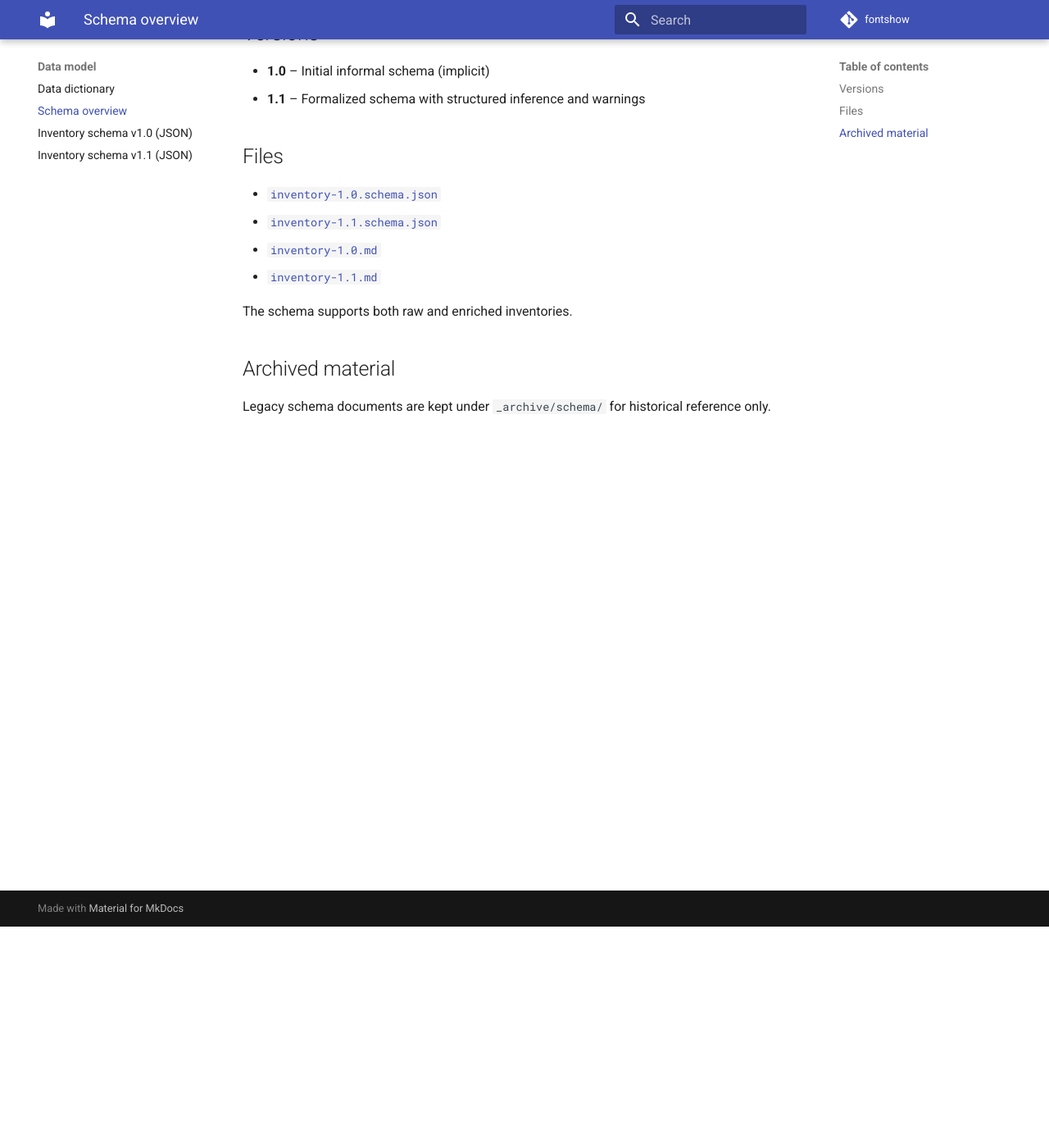
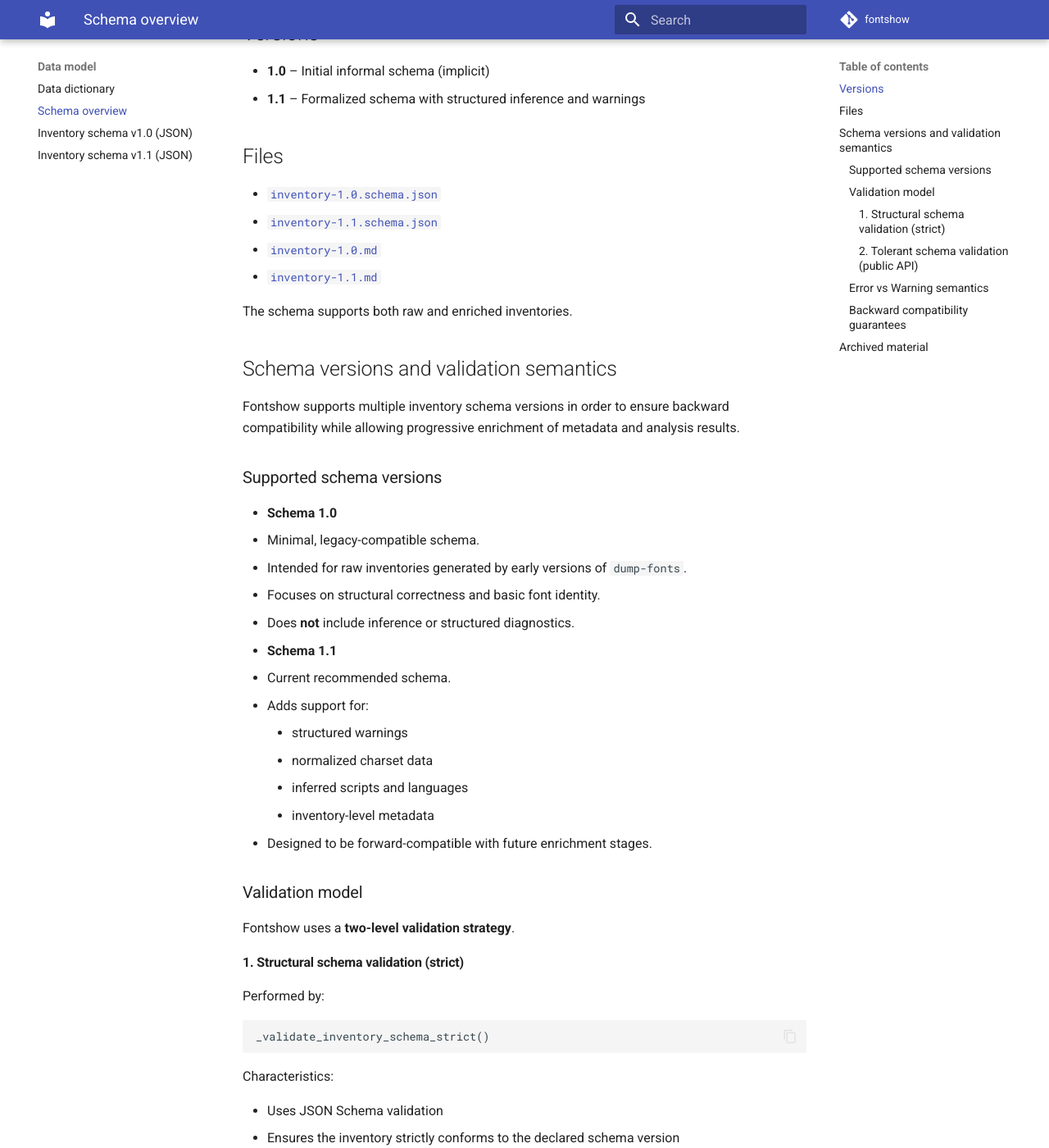
Before and after one commit to marco0560/Fontshow, an MkDocs documentation site: the page built from docs/schema/index.md, in a window 1280 px wide and 1400 px high, scrolled down 270 px. Shown: the whole window at 82% size. Built offline with MkDocs 1.6.1 and Material for MkDocs 9.7.7, drawn with Linux system fonts in a browser that asks for light colours; comment, search, counter and statistics services are not loaded; some of the changed text lies outside the part shown.

Commit message:
docs(schema): align schema docs and add minimal real-world regression fixture
- Updated schema documentation index to reflect current inventory schema structure
- Added minimal real-world inventory fixture for regression testing
- Replaced full inventory fixture with reduced representative sample
- Adjusted regression test to use the new minimal fixture
- Fixed internal documentation links and anchors (MkDocs-compatible)

This commit finalizes schema documentation alignment and ensures
regression coverage without introducing large binary test artifacts.

````diff
--- a/docs/schema/index.md
+++ b/docs/schema/index.md
@@ -17,6 +17,107 @@ font inventory files.
 
 The schema supports both raw and enriched inventories.
 
+## Schema versions and validation semantics
+
+Fontshow supports multiple inventory schema versions in order to ensure backward compatibility while allowing progressive enrichment of metadata and analysis results.
+
+### Supported schema versions
+
+- **Schema 1.0**
+  - Minimal, legacy-compatible schema.
+  - Intended for raw inventories generated by early versions of `dump-fonts`.
+  - Focuses on structural correctness and basic font identity.
+  - Does **not** include inference or structured diagnostics.
+
+- **Schema 1.1**
+  - Current recommended schema.
+  - Adds support for:
+    - structured warnings
+    - normalized charset data
+    - inferred scripts and languages
+    - inventory-level metadata
+  - Designed to be forward-compatible with future enrichment stages.
+
+### Validation model
+
+Fontshow uses a **two-level validation strategy**.
+
+#### 1. Structural schema validation (strict)
+
+Performed by:
+
+```python
+_validate_inventory_schema_strict()
+```
+
+Characteristics:
+
+- Uses JSON Schema validation
+- Ensures the inventory strictly conforms to the declared schema version
+- Raises a `ValidationError` on failure
+- Intended for:
+  - internal validation
+  - CI
+  - regression tests
+  - schema development
+
+This level is **fail-fast** and should be used when correctness is mandatory.
+
+---
+
+#### 2. Tolerant schema validation (public API)
+
+Performed by:
+
+```python
+validate_inventory_schema()
+```
+
+Characteristics:
+
+- Does **not** raise exceptions on schema violations
+- Returns a list of structured warnings:
+
+```python
+{
+    "code": "...",
+    "message": "...",
+    "severity": "info" | "warning" | "error"
+}
+```
+
+- Allows:
+  - partial or legacy inventories
+  - forward compatibility
+  - gradual migration between schema versions
+
+This is the validation mode used by:
+
+- `parse-inventory`
+- CLI commands
+- user-facing tooling
+
+---
+
+### Error vs Warning semantics
+
+| Severity  | Meaning                                                  |
+|-----------|----------------------------------------------------------|
+| `info`    | Informational notice, no action required                 |
+| `warning` | Non-fatal issue, data may be incomplete                  |
+| `error`   | Structural or semantic issue that may affect correctness |
+
+A valid inventory **may contain warnings**, but must not contain **error-level diagnostics**.
+
+---
+
+### Backward compatibility guarantees
+
+- Schema **1.0 inventories remain supported**
+- Missing optional fields do **not** cause failures
+- Enrichment fields (`coverage`, `inference`, etc.) are optional
+- Validation logic is intentionally conservative to avoid breaking existing inventories
+
 ## Archived material
 
 Legacy schema documents are kept under `_archive/schema/`
````
Also changed, not shown: docs/engineering/lessons-learned.md (+44 -43 lines), 3 other files.
